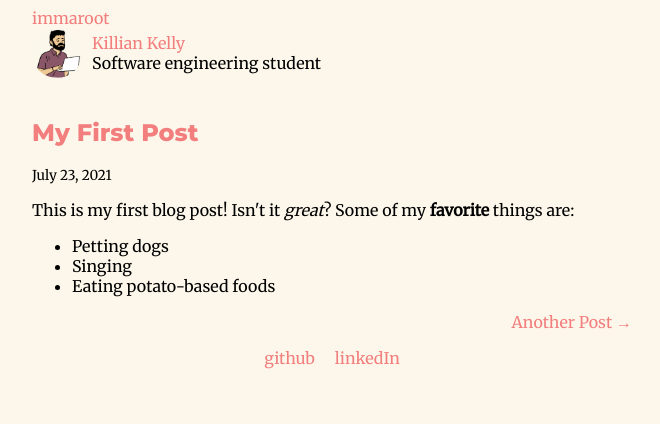
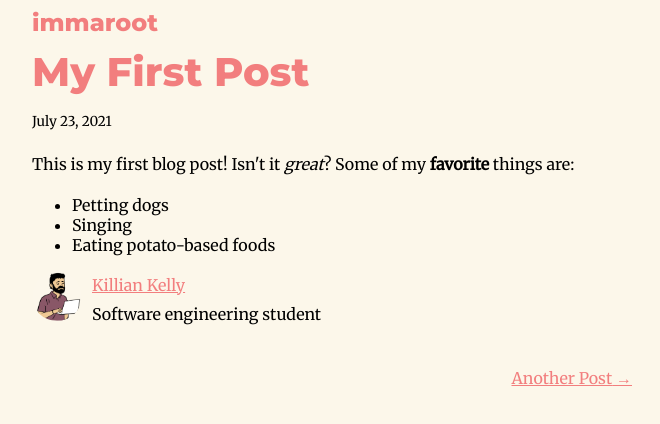
Before and after one commit to immaroot/blog, a Gatsby site: page /blog/first in a window 1280 px wide. Shown: the whole page, without its empty margins (308-968 px from the left). Built offline with nearby package versions, Linux system fonts and the light colour scheme; Gatsby itself is replaced by a stand-in of ours.

Commit message:
changed the styling for headings and text space

```diff
--- /dev/null
+++ b/src/components/blog-post-layout.js
@@ -0,0 +1,40 @@
+import * as React from "react"
+import {Link, useStaticQuery, graphql} from "gatsby";
+import {
+    siteTitle,
+    container,
+} from "./layout.module.css"
+import Bio from "../components/bio"
+import Footer from "./footer";
+
+
+const BlogPostLayout = ({pageTitle, children}) => {
+    const data = useStaticQuery(graphql`
+    query {
+        site {
+            siteMetadata{
+                title
+                }
+            }
+        }
+    `)
+    return (
+        <main className={container}>
+            <title>{data.site.siteMetadata.title} | {pageTitle}</title>
+            <Link
+                to={`/blog`}
+                style={{
+                    fontSize: "1.5em",
+                    fontFamily: "Montserrat, sans-serif",
+                    fontWeight: 800,
+                    color: "#F27E7E",
+                    textDecoration: "none"
+                }}>
+                {data.site.siteMetadata.title}
+            </Link>
+            { children }
+        </main>
+    )
+}
+
+export default BlogPostLayout
--- a/src/styles/main.css
+++ b/src/styles/main.css
@@ -3,7 +3,11 @@ html  {
     font-family: "Merriweather", Georgia, serif;
 }
 
+p {
+    line-height: 1.8em;
+}
+
 a {
     color: #F27E7E;
-    text-decoration: none;
+    text-decoration: underline;
 }
--- a/src/templates/blog-post.js
+++ b/src/templates/blog-post.js
@@ -1,7 +1,8 @@
 import * as React from 'react'
 import {graphql, Link} from "gatsby"
-import Layout from '../components/layout'
 import { MDXRenderer } from "gatsby-plugin-mdx"
+import BlogPostLayout from "../components/blog-post-layout"
+import Bio from "../components/bio";
 
 const BlogPost = ({data, pageContext}) => {
     let {
@@ -9,21 +10,23 @@ const BlogPost = ({data, pageContext}) => {
         next,
     } = pageContext
     return (
-        <Layout pageTitle={data.mdx.frontmatter.title}>
-            <h2 style={{
-                fontSize: "1.5em",
+        <BlogPostLayout pageTitle={data.mdx.frontmatter.title}>
+            <h1 style={{
+                margin: "10px 0",
+                fontSize: "2.5em",
                 fontFamily: "Montserrat, sans-serif",
                 fontWeight: 800,
                 color: "#F27E7E",
             }}>
                 {data.mdx.frontmatter.title}
-            </h2>
+            </h1>
             <p style={{
                 fontSize: `0.85em`,
             }}>{data.mdx.frontmatter.date}</p>
             <MDXRenderer>
                 {data.mdx.body}
             </MDXRenderer>
+            <Bio />
             <nav>
                 <ul style={{
                     display: `flex`,
@@ -48,7 +51,7 @@ const BlogPost = ({data, pageContext}) => {
                     </li>
                 </ul>
             </nav>
-        </Layout>
+        </BlogPostLayout>
     )
 }
 
```
Also changed, not shown: src/components/blog-post-list.js (+1 -6 lines), src/components/blog-post-list.module.css (+5 -7 lines).
